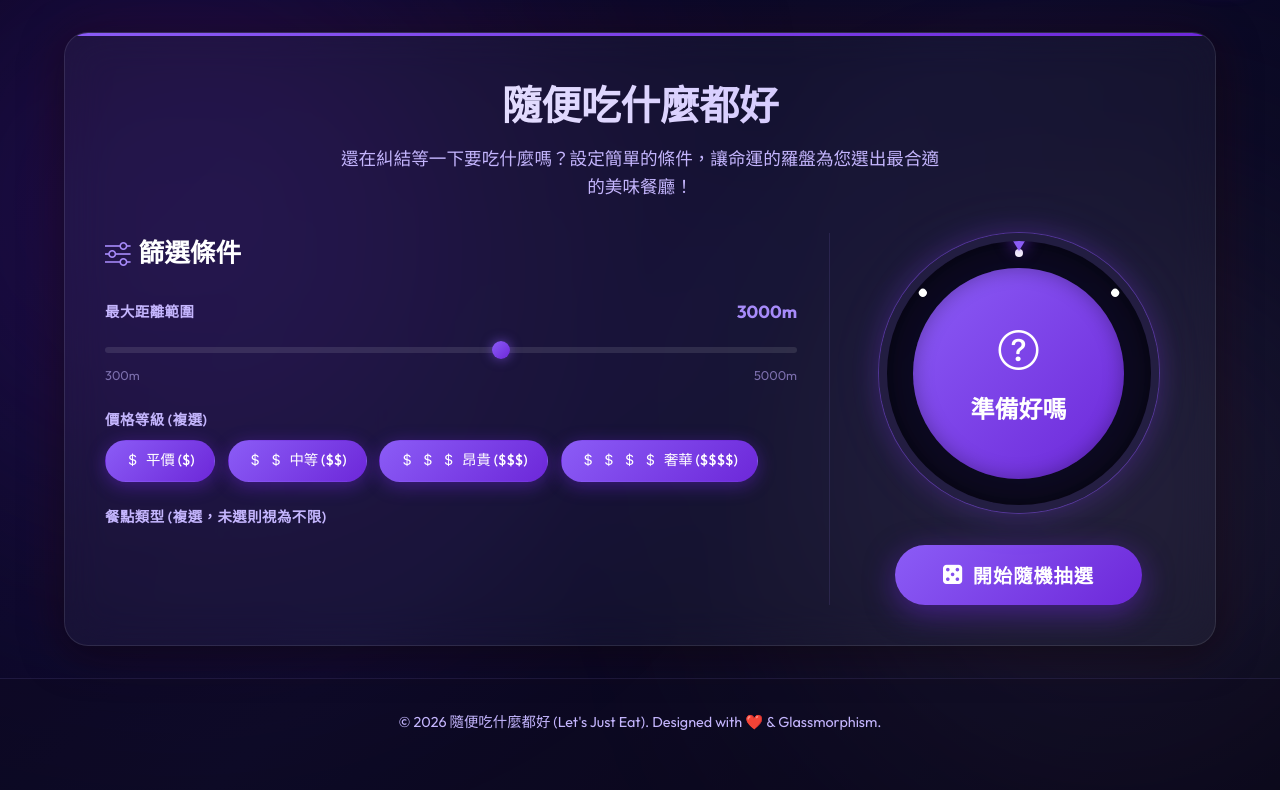
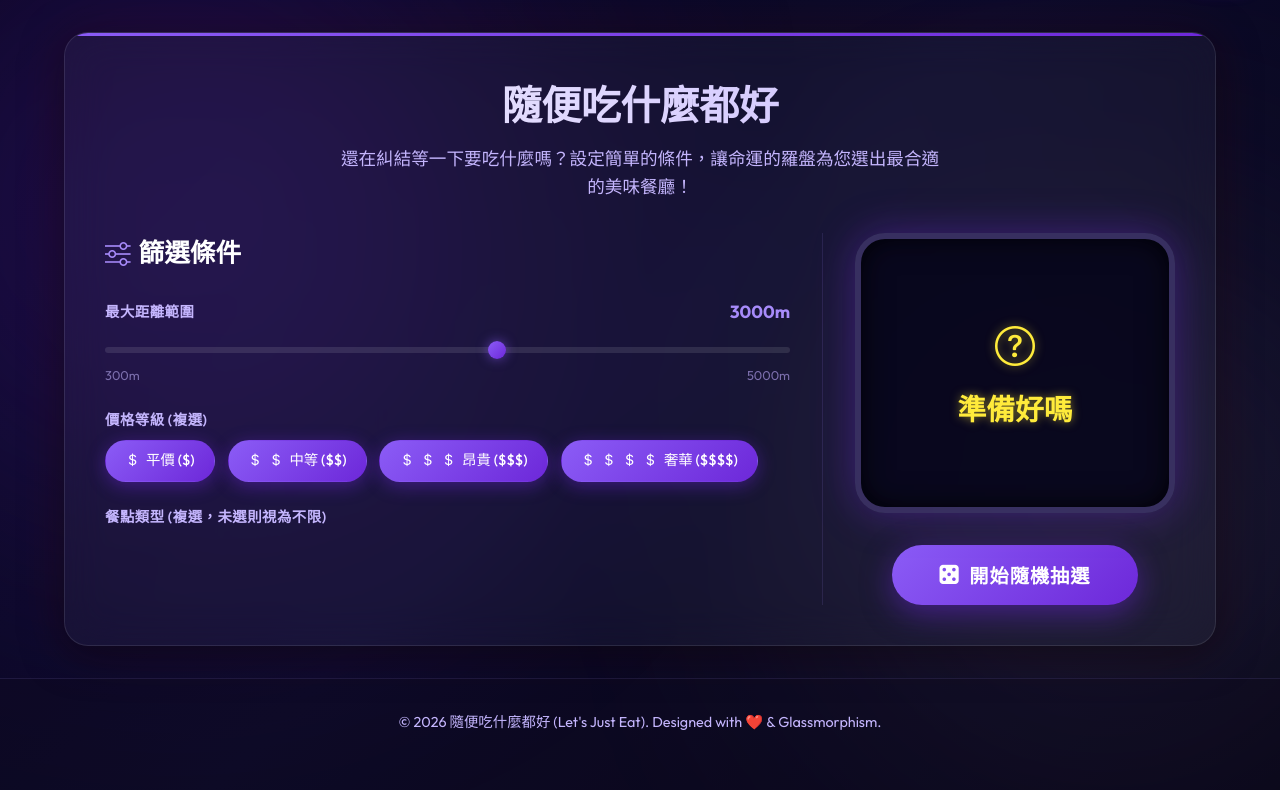
Before and after one commit to D1473117/very-good, a Flask app: page / in a window 1280 px wide; the page is wider, and only the part inside the window is pictured. Shown: the part 68-858 px from the top of that part. Run offline with Flask 3, Linux system fonts and the light colour scheme; data comes from the database, SQL or seed files in the repository; parts of the project's set-up code (start-up, migrations or seed data) failed here and were passed over.

Commit message:
feat: enhance slot machine animation and inject massive database

```diff
--- a/app/static/css/style.css
+++ b/app/static/css/style.css
@@ -1072,3 +1072,57 @@ footer {
     from { opacity: 1; transform: translateX(0) scale(1); }
     to { opacity: 0; transform: translateX(100%) scale(0.9); }
 }
+
+/* Slot Machine Design */
+.slot-machine-container {
+    width: 320px;
+    height: 280px;
+    border-radius: 30px;
+    border: 6px solid rgba(167, 139, 250, 0.3);
+    background: rgba(7, 5, 26, 0.85);
+    position: relative;
+    overflow: hidden;
+    margin-bottom: 2rem;
+    box-shadow: 0 0 40px rgba(109, 40, 217, 0.4), inset 0 0 30px rgba(0,0,0,0.8);
+    display: flex;
+    align-items: center;
+    justify-content: center;
+}
+.slot-window {
+    width: 100%;
+    height: 180px;
+    overflow: hidden;
+    position: relative;
+    -webkit-mask-image: linear-gradient(to bottom, transparent 0%, black 20%, black 80%, transparent 100%);
+    mask-image: linear-gradient(to bottom, transparent 0%, black 20%, black 80%, transparent 100%);
+}
+.slot-reel {
+    display: flex;
+    flex-direction: column;
+    align-items: center;
+    width: 100%;
+}
+.slot-item {
+    height: 180px;
+    display: flex;
+    flex-direction: column;
+    align-items: center;
+    justify-content: center;
+    font-size: 1.8rem;
+    font-weight: 800;
+    color: #fff;
+    text-align: center;
+    width: 100%;
+    white-space: nowrap;
+    overflow: hidden;
+    text-overflow: ellipsis;
+    padding: 0 10px;
+}
+.slot-item.primary-text {
+    color: #ffeb3b;
+    text-shadow: 0 0 10px rgba(255, 235, 59, 0.5);
+}
+.slot-blur {
+    filter: blur(1.5px);
+    opacity: 0.8;
+}
--- a/app/templates/index.html
+++ b/app/templates/index.html
@@ -74,22 +74,17 @@
         <!-- Right Side: Spinner Widget -->
         <div style="display: flex; flex-direction: column; align-items: center; justify-content: center; border-left: 1px solid var(--glass-border); padding-left: 2rem;">
             <div class="spin-wrapper">
-                <!-- Roulette Wheel design -->
-                <div class="roulette-container" id="roulette-wheel">
-                    <div class="roulette-arrow"></div>
-                    <div class="roulette-decorations">
-                        <div class="roulette-dot" style="transform: rotate(0deg);"></div>
-                        <div class="roulette-dot" style="transform: rotate(45deg);"></div>
-                        <div class="roulette-dot" style="transform: rotate(90deg);"></div>
-                        <div class="roulette-dot" style="transform: rotate(135deg);"></div>
-                        <div class="roulette-dot" style="transform: rotate(180deg);"></div>
-                        <div class="roulette-dot" style="transform: rotate(225deg);"></div>
-                        <div class="roulette-dot" style="transform: rotate(270deg);"></div>
-                        <div class="roulette-dot" style="transform: rotate(315deg);"></div>
-                    </div>
-                    <div class="roulette-inner" id="wheel-text">
-                        <i class="bi bi-question-circle" style="font-size: 2.5rem; margin-bottom: 0.5rem;"></i>
-                        <span>準備好嗎</span>
+                <!-- Slot Machine Design -->
+                <div class="slot-machine-container" id="slot-machine">
+                    <div class="slot-window">
+                        <div class="slot-reel" id="wheel-text">
+                            <div class="slot-item primary-text">
+                                <div style="display: flex; flex-direction: column; align-items: center;">
+                                    <i class="bi bi-question-circle" style="font-size: 2.5rem; margin-bottom: 0.5rem;"></i>
+                                    <span>準備好嗎</span>
+                                </div>
+                            </div>
+                        </div>
                     </div>
                 </div>
 
@@ -186,14 +181,24 @@ document.addEventListener('DOMContentLoaded', function() {
         spinBtn.innerHTML = '<i class="bi bi-arrow-repeat spin-animating"></i> 正在挑選...';
         resultCard.style.display = 'none';
 
-        // 轉盤旋轉與文字閃動動畫
-        wheel.classList.add('spin-animating');
+        // 轉盤旋轉與文字閃動動畫 (老虎機版本)
+        // 產生長長的滾輪列表
+        let reelHtml = '';
+        for (let i = 0; i < 30; i++) {
+            const tempName = placeholderNames[Math.floor(Math.random() * placeholderNames.length)];
+            reelHtml += `<div class="slot-item slot-blur"><div style="display: flex; flex-direction: column; align-items: center;"><span style="font-size: 1.4rem; opacity: 0.7;">考慮中...</span><span style="font-size: 1.8rem; font-weight: 800; color: #ffeb3b; display: block; margin-top: 0.5rem;">${tempName}</span></div></div>`;
+        }
+        wheelText.innerHTML = reelHtml;
 
-        let spinCounter = 0;
-        const spinInterval = setInterval(() => {
-            const tempName = placeholderNames[Math.floor(Math.random() * placeholderNames.length)];
-            wheelText.innerHTML = `<span style="font-size: 1.1rem; opacity: 0.7;">考慮中...</span><span style="font-size: 1.3rem; font-weight: 800; color: #ffeb3b; display: block; margin-top: 0.3rem;">${tempName}</span>`;
-        }, 100);
+        // 重置位置
+        wheelText.style.transition = 'none';
+        wheelText.style.transform = 'translateY(0)';
+
+        // 稍微延遲後開始滾動
+        setTimeout(() => {
+            wheelText.style.transition = 'transform 2.5s cubic-bezier(0.1, 0.7, 0.1, 1)';
+            wheelText.style.transform = `translateY(-${29 * 180}px)`; // 每個 item 高度 180px
+        }, 50);
 
         // 送出 AJAX 抽選請求
         fetch('/spin', {
@@ -217,16 +222,21 @@ document.addEventListener('DOMContentLoaded', function() {
             return response.json();
         })
         .then(data => {
-            // 設定一個最短動畫時間 (1.5秒)，增加遊戲體驗感
+            // 設定一個最短動畫時間 (3秒)，配合老虎機動畫
             setTimeout(() => {
-                clearInterval(spinInterval);
-                wheel.classList.remove('spin-animating');
-
-                // 轉盤展示獲勝者
-                wheelText.innerHTML = `
-                    <i class="bi bi-trophy-fill" style="font-size: 1.8rem; color: #ffeb3b; margin-bottom: 0.3rem; filter: drop-shadow(0 0 5px rgba(255,235,59,0.5));"></i>
-                    <span style="font-size: 1.1rem; font-weight: 800; white-space: nowrap; overflow: hidden; text-overflow: ellipsis; width: 100%;">${data.name}</span>
-                `;
+                // 將最後一個項目改為中獎餐廳
+                const items = wheelText.querySelectorAll('.slot-item');
+                if (items.length > 0) {
+                    const lastItem = items[items.length - 1];
+                    lastItem.classList.remove('slot-blur');
+                    lastItem.classList.add('primary-text');
+                    lastItem.innerHTML = `
+                        <div style="display: flex; flex-direction: column; align-items: center;">
+                            <i class="bi bi-trophy-fill" style="font-size: 2.8rem; color: #ffeb3b; margin-bottom: 0.5rem; filter: drop-shadow(0 0 8px rgba(255,235,59,0.7));"></i>
+                            <span style="font-size: 1.8rem; font-weight: 900; white-space: nowrap; overflow: hidden; text-overflow: ellipsis; width: 100%; text-align: center;">${data.name}</span>
+                        </div>
+                    `;
+                }
 
                 // 填充結果卡片資訊
                 document.getElementById('result-title').textContent = data.name;
@@ -274,11 +284,15 @@ document.addEventListener('DOMContentLoaded', function() {
             }, 1500);
         })
         .catch(error => {
-            clearInterval(spinInterval);
-            wheel.classList.remove('spin-animating');
+            wheelText.style.transition = 'none';
+            wheelText.style.transform = 'translateY(0)';
             wheelText.innerHTML = `
-                <i class="bi bi-exclamation-triangle-fill" style="font-size: 2.2rem; color: #ff4757; margin-bottom: 0.5rem;"></i>
-                <span style="font-size: 0.95rem; color: #fff;">無法抽取</span>
+                <div class="slot-item">
+                    <div style="display: flex; flex-direction: column; align-items: center;">
+                        <i class="bi bi-exclamation-triangle-fill" style="font-size: 2.2rem; color: #ff4757; margin-bottom: 0.5rem;"></i>
+                        <span style="font-size: 0.95rem; color: #fff;">無法抽取</span>
+                    </div>
+                </div>
             `;
 
             showToast(error.message || '找不到餐廳，請放寬篩選條件！', 'error');
--- a/run.py
+++ b/run.py
@@ -27,6 +27,15 @@ def seed_database():
                 Restaurant(name='太初麵食', category='台式', price_level=2, distance=2800, address='台中市南屯區公益路二段115號', rating=4.2),
                 Restaurant(name='逢甲溫家地瓜球', category='甜點', price_level=1, distance=300, address='台中市西屯區文華路99-2號', rating=4.1),
                 Restaurant(name='炭火燒肉工房', category='日式', price_level=2, distance=1600, address='台中市西區美村路一段112號', rating=4.4),
+                # 從 D1443860 補回來的逢甲美食
+                Restaurant(name='日船章魚小丸子 總店', category='小吃', price_level=1, distance=400, address='台中市西屯區文華路15號', rating=4.2),
+                Restaurant(name='逢甲冰火菠蘿油', category='甜點', price_level=1, distance=350, address='台中市西屯區逢甲路20號', rating=4.3),
+                Restaurant(name='大甲芋頭城 逢甲店', category='甜點', price_level=1, distance=320, address='台中市西屯區福星路461巷', rating=4.4),
+                Restaurant(name='尊品原汁牛肉麵', category='麵食', price_level=1, distance=650, address='台中市西屯區福星路300號', rating=4.1),
+                Restaurant(name='赤鬼炙燒牛排 逢甲店', category='西式', price_level=2, distance=550, address='台中市西屯區文華路11號', rating=4.2),
+                Restaurant(name='炳叔烤玉米 逢甲店', category='小吃', price_level=1, distance=450, address='台中市西屯區福星路476號', rating=4.5),
+                Restaurant(name='官芝霖大腸包小腸', category='小吃', price_level=1, distance=200, address='台中市西屯區逢甲路22號', rating=4.0),
+                Restaurant(name='一心素食臭豆腐', category='素食', price_level=1, distance=400, address='台中市西屯區福星路461巷2號', rating=4.4),
             ]
             db.session.bulk_save_objects(restaurants)
             db.session.commit()
```
Also changed, not shown: inject.py (added, +22 -0 lines), inject_json.py (added, +58 -0 lines), 5 other files.
